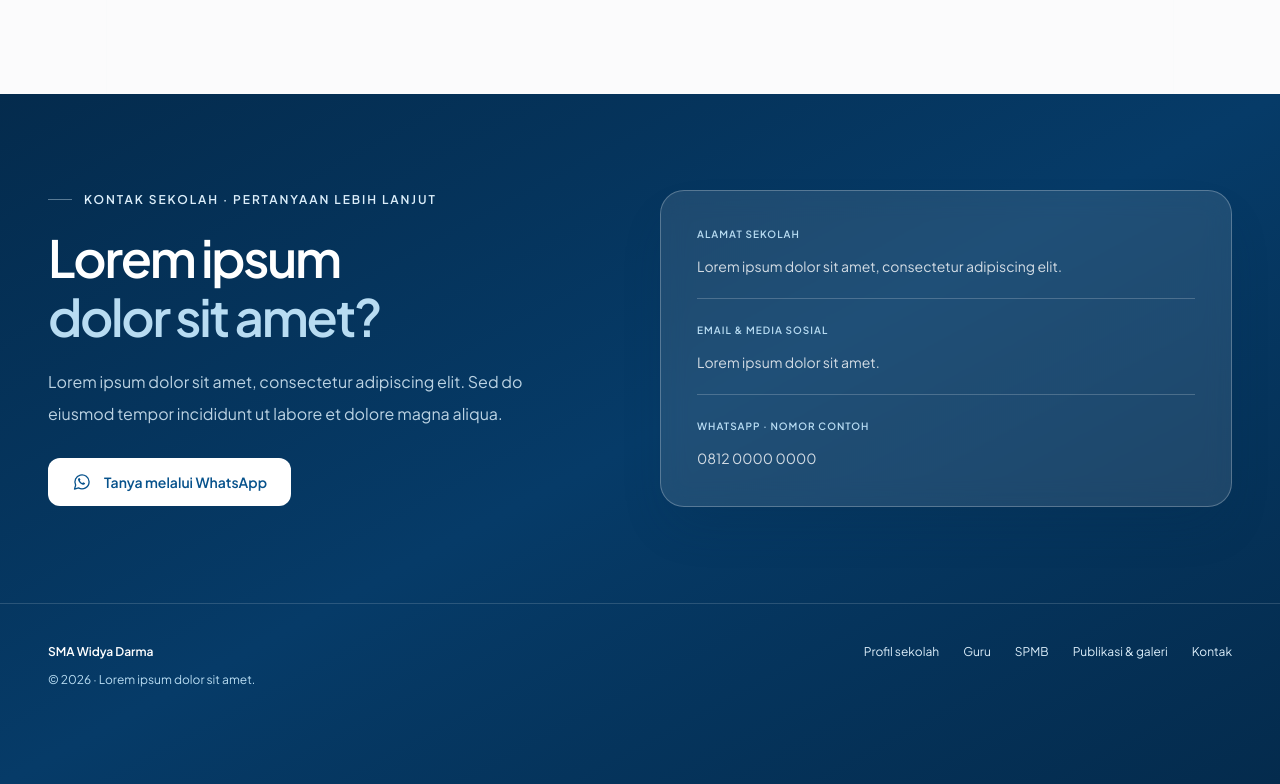
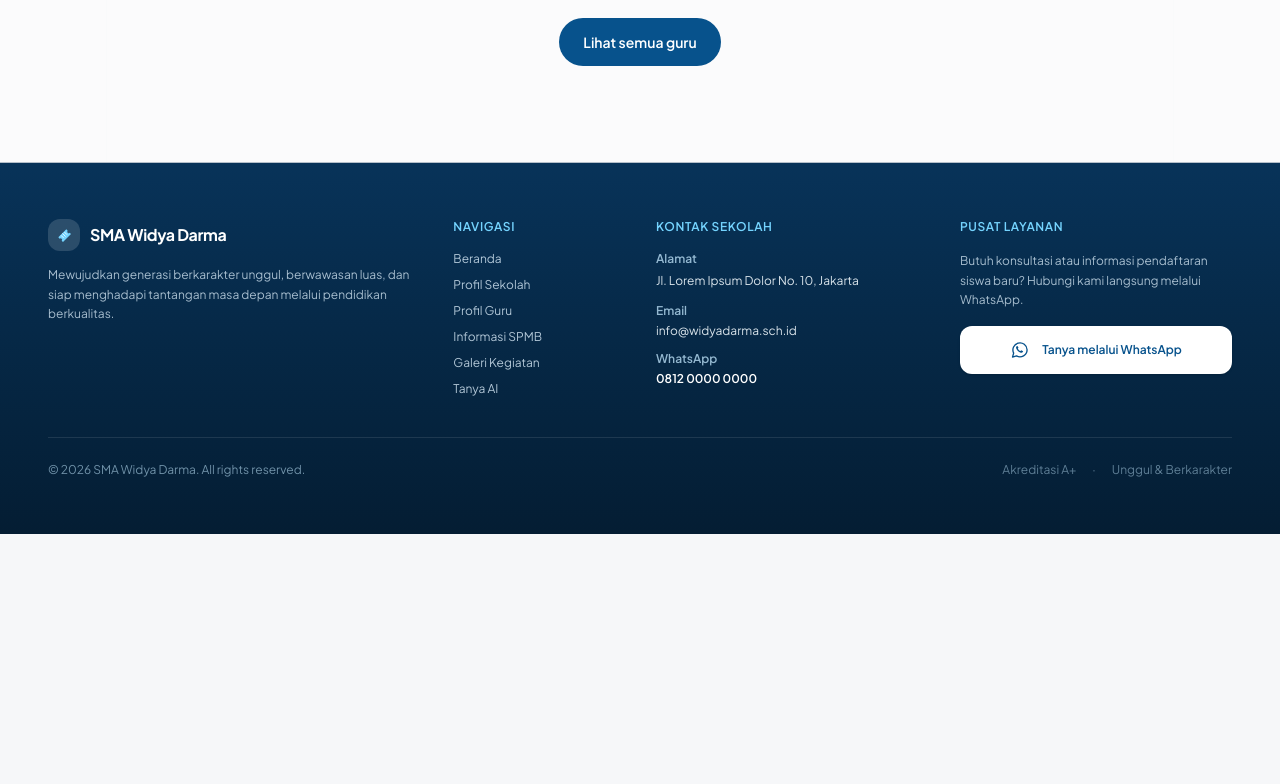
Before and after one commit to amad-IO/fn-Widya-Darma, a Next.js app: page /profil in a window 1280 px wide. Shown: the part 3710-4494 px from the top of the page. After the commit the page ends 4244 px from the top, so only its background shows below. Built offline with nearby package versions, Linux system fonts and the light colour scheme.

Commit message:
update: fitur SMBP

```diff
--- a/src/components/chatbot/SchoolChat.tsx
+++ b/src/components/chatbot/SchoolChat.tsx
@@ -1,5 +1,6 @@
 "use client";
 
+import Image from "next/image";
 import Link from "next/link";
 import { useEffect, useRef } from "react";
 import { useForm } from "react-hook-form";
@@ -41,8 +42,24 @@ export default function SchoolChat() {
   return (
     <section
       aria-labelledby="ai-heading"
-      className="ai-workspace relative px-6 sm:px-10"
+      className="ai-workspace relative isolate overflow-hidden px-6 sm:px-10"
     >
+      {/* Background foto abu-abu putih & transparan (berbeda dari Beranda) */}
+      <div
+        aria-hidden="true"
+        className="pointer-events-none absolute inset-0 -z-10"
+      >
+        <Image
+          src="/images/31.webp"
+          alt=""
+          fill
+          priority
+          sizes="100vw"
+          className="object-cover object-center grayscale opacity-45 contrast-105"
+        />
+        <div className="absolute inset-0 bg-gradient-to-b from-[#f6f7f9]/55 via-white/50 to-[#f6f7f9]/95" />
+      </div>
+
       <div className="mx-auto flex h-full w-full max-w-6xl flex-1 flex-col">
         <div
           className={cn(
--- a/src/components/layout/Footer.tsx
+++ b/src/components/layout/Footer.tsx
@@ -1,98 +1,114 @@
 import Link from "next/link";
-import Reveal from "@/components/shared/Reveal";
-import SectionLabel from "@/components/shared/SectionLabel";
 import WhatsAppButton from "@/components/shared/WhatsAppButton";
-import { copy } from "@/lib/constants";
+import { ArrowUpRight, Ticket } from "@/components/shared/Svg";
 import { schoolContact } from "@/lib/school";
 
-export default function Footer() {
-  const details = [
-    {
-      label: "Alamat sekolah",
-      value: "Lorem ipsum dolor sit amet, consectetur adipiscing elit.",
-    },
-    { label: "Email & media sosial", value: "Lorem ipsum dolor sit amet." },
-    {
-      label: schoolContact.whatsappUrl
-        ? "WhatsApp sekolah"
-        : "WhatsApp · Nomor contoh",
-      value: schoolContact.whatsappDisplay,
-    },
+const navigationLinks = [
+  { href: "/", label: "Beranda" },
+  { href: "/profil", label: "Profil Sekolah" },
+  { href: "/guru", label: "Profil Guru" },
+  { href: "/spmb", label: "Informasi SPMB" },
+  { href: "/publikasi", label: "Galeri Kegiatan" },
+  { href: "/tanya-ai", label: "Tanya AI" },
 ];
 
+export default function Footer() {
   return (
     <footer
-      className="relative overflow-hidden bg-gradient-to-br from-blue-950 via-blue-900 to-blue-950 text-white"
+      id="kontak"
       aria-label="Kontak dan informasi sekolah"
+      className="relative w-full border-t border-slate-200/80 bg-gradient-to-b from-[#083359] to-[#041d33] text-white"
     >
-      <section
-        id="kontak"
-        className="relative py-16 sm:py-24"
-        aria-label="Kontak sekolah dan WhatsApp"
+      <div className="container-width py-12 sm:py-14">
+        {/* Grid Konten Utama */}
+        <div className="grid gap-10 sm:grid-cols-2 lg:grid-cols-12 lg:gap-8">
+          {/* Kolom 1: Identitas Sekolah (4 Kolom) */}
+          <div className="lg:col-span-4">
+            <Link
+              href="/"
+              className="inline-flex items-center gap-2.5 text-base font-bold tracking-tight text-white"
             >
-        <div className="container-width grid gap-10 lg:grid-cols-2 lg:items-center">
-          <Reveal>
-            <SectionLabel className="text-blue-100">
-              Kontak sekolah · Pertanyaan lebih lanjut
-            </SectionLabel>
-            <h2 className="school-heading text-white">
-              Lorem ipsum
-              <br />
-              <span className="text-blue-200">dolor sit amet?</span>
-            </h2>
-            <p className="mt-5 max-w-lg text-sm leading-7 text-blue-100/85 sm:text-base sm:leading-8">
-              {copy.body}
+              <span className="flex h-8 w-8 items-center justify-center rounded-xl bg-white/15 text-sky-300">
+                <Ticket className="h-4 w-4" />
+              </span>
+              SMA Widya Darma
+            </Link>
+            <p className="mt-3.5 max-w-sm text-xs leading-relaxed text-blue-100/75">
+              Mewujudkan generasi berkarakter unggul, berwawasan luas, dan siap
+              menghadapi tantangan masa depan melalui pendidikan berkualitas.
             </p>
-            <div className="mt-7">
-              <WhatsAppButton className="bg-white text-primary hover:bg-blue-50 hover:text-primary-dark" />
+
           </div>
-          </Reveal>
 
-          <Reveal
-            delay={0.1}
-            className="rounded-3xl border border-white/25 bg-white/10 p-7 shadow-2xl shadow-blue-950/20 backdrop-blur-md sm:p-9"
+          {/* Kolom 2: Navigasi (2 Kolom) */}
+          <div className="lg:col-span-2">
+            <p className="text-xs font-semibold uppercase tracking-wider text-sky-300">
+              Navigasi
+            </p>
+            <ul className="mt-4 space-y-2.5 text-xs">
+              {navigationLinks.map((item) => (
+                <li key={item.href}>
+                  <Link
+                    href={item.href}
+                    className="group inline-flex items-center gap-1 text-blue-100/80 transition hover:text-white"
                   >
-            <div className="space-y-6">
-              {details.map((item) => (
-                <div
-                  key={item.label}
-                  className="border-b border-white/20 pb-5 last:border-0 last:pb-0"
-                >
-                  <p className="text-[10px] font-semibold uppercase tracking-widest text-blue-200">
-                    {item.label}
+                    <span>{item.label}</span>
+                    <ArrowUpRight className="h-3 w-3 opacity-0 transition group-hover:translate-x-0.5 group-hover:-translate-y-0.5 group-hover:opacity-100" />
+                  </Link>
+                </li>
+              ))}
+            </ul>
+          </div>
+
+          {/* Kolom 3: Kontak & Alamat (3 Kolom) */}
+          <div className="lg:col-span-3">
+            <p className="text-xs font-semibold uppercase tracking-wider text-sky-300">
+              Kontak Sekolah
             </p>
-                  <p className="mt-3 text-sm leading-6 text-white/80">
-                    {item.value}
+            <dl className="mt-4 space-y-3 text-xs">
+              <div>
+                <dt className="font-semibold text-blue-200/80">Alamat</dt>
+                <dd className="mt-1 leading-relaxed text-blue-50/90">
+                  Jl. Lorem Ipsum Dolor No. 10, Jakarta
+                </dd>
+              </div>
+              <div>
+                <dt className="font-semibold text-blue-200/80">Email</dt>
+                <dd className="mt-1 text-blue-50/90">info@widyadarma.sch.id</dd>
+              </div>
+              <div>
+                <dt className="font-semibold text-blue-200/80">WhatsApp</dt>
+                <dd className="mt-1 font-semibold text-white">
+                  {schoolContact.whatsappDisplay}
+                </dd>
+              </div>
+            </dl>
+          </div>
+
+          {/* Kolom 4: Bantuan & Layanan (3 Kolom) */}
+          <div className="lg:col-span-3">
+            <p className="text-xs font-semibold uppercase tracking-wider text-sky-300">
+              Pusat Layanan
             </p>
+            <p className="mt-4 text-xs leading-relaxed text-blue-100/75">
+              Butuh konsultasi atau informasi pendaftaran siswa baru? Hubungi
+              kami langsung melalui WhatsApp.
+            </p>
+            <div className="mt-4">
+              <WhatsAppButton className="w-full justify-center rounded-xl bg-white text-xs font-semibold text-primary shadow-sm hover:bg-blue-50" />
             </div>
-              ))}
           </div>
-          </Reveal>
         </div>
-      </section>
 
-      <div className="container-width relative flex flex-wrap items-start justify-between gap-8 border-t border-white/15 py-10 pb-24 text-xs text-blue-100">
-        <div>
-          <p className="font-semibold text-white">SMA Widya Darma</p>
-          <p className="mt-3 text-blue-200">© 2026 · Lorem ipsum dolor sit amet.</p>
+        {/* Baris Bawah: Copyright */}
+        <div className="mt-10 flex flex-col justify-between gap-3 border-t border-white/10 pt-6 text-xs text-blue-200/60 sm:flex-row sm:items-center">
+          <p>© 2026 SMA Widya Darma. All rights reserved.</p>
+          <div className="flex flex-wrap items-center gap-4 text-blue-200/50">
+            <span>Akreditasi A+</span>
+            <span>·</span>
+            <span>Unggul &amp; Berkarakter</span>
           </div>
-        <nav aria-label="Tautan footer" className="flex flex-wrap gap-x-6 gap-y-4">
-          {[
-            { href: "/profil", label: "Profil sekolah" },
-            { href: "/guru", label: "Guru" },
-            { href: "/spmb", label: "SPMB" },
-            { href: "/publikasi", label: "Publikasi & galeri" },
-            { href: "/kontak", label: "Kontak" },
-          ].map((item) => (
-            <Link
-              key={item.href}
-              href={item.href}
-              className="transition hover:text-white"
-            >
-              {item.label}
-            </Link>
-          ))}
-        </nav>
+        </div>
       </div>
     </footer>
   );
--- a/src/components/sections/StaffSection.tsx
+++ b/src/components/sections/StaffSection.tsx
@@ -38,15 +38,19 @@ export default function StaffSection({
       aria-label="Profil guru dan tenaga pendidik"
     >
       <div className="container-width">
-        <Reveal className="mx-auto mb-10 max-w-2xl text-center">
-          <p className="mx-auto inline-flex rounded-full border border-slate-300 bg-white/90 px-5 py-2 text-xs font-medium text-ink shadow-sm">
+        <Reveal className="mx-auto mb-12 max-w-4xl text-center sm:mb-16 lg:max-w-5xl">
+          <p className="mx-auto inline-flex rounded-full border border-slate-300 bg-white/95 px-6 py-2.5 text-xs font-semibold text-ink shadow-sm sm:text-sm">
             Profil Guru
           </p>
-          <h2 className="mt-5 text-3xl font-semibold leading-tight tracking-tight text-ink sm:text-4xl lg:text-[2.5rem]">
-            Pendidik berdedikasi, membimbing
-            <span className="block text-slate-400">generasi berprestasi</span>
+          <h2 className="mt-6 text-3xl font-bold leading-[1.18] tracking-tight text-ink sm:text-4xl md:text-5xl lg:text-[3.25rem]">
+            <span className="block sm:whitespace-nowrap">
+              Pendidik berdedikasi, membimbing
+            </span>
+            <span className="block font-semibold text-slate-400">
+              generasi berprestasi
+            </span>
           </h2>
-          <p className="mt-3 text-sm leading-6 text-muted">
+          <p className="mt-4 text-base leading-relaxed text-muted sm:text-lg">
             Tenaga pendidik profesional dari keluarga SMA Widya Darma.
           </p>
         </Reveal>
--- a/src/components/shared/HeroSpotlight.tsx
+++ b/src/components/shared/HeroSpotlight.tsx
@@ -53,10 +53,10 @@ export default function HeroSpotlight({ children }: { children: ReactNode }) {
           fill
           priority
           sizes="100vw"
-          className="object-cover object-center grayscale opacity-30 contrast-105"
+          className="object-cover object-center grayscale opacity-45 contrast-105"
         />
         {/* Lapisan abu-abu putih transparan + gradasi halus menyatu ke section bawah */}
-        <div className="absolute inset-0 bg-gradient-to-b from-[#f6f7f9]/75 via-white/65 to-[#f6f7f9]" />
+        <div className="absolute inset-0 bg-gradient-to-b from-[#f6f7f9]/55 via-white/50 to-[#f6f7f9]/95" />
       </div>
 
       <svg
```
Also changed, not shown: src/app/(public)/tanya-ai/chat.css (+9 -4 lines). Lines whose indentation alone changed are shown as unchanged.
